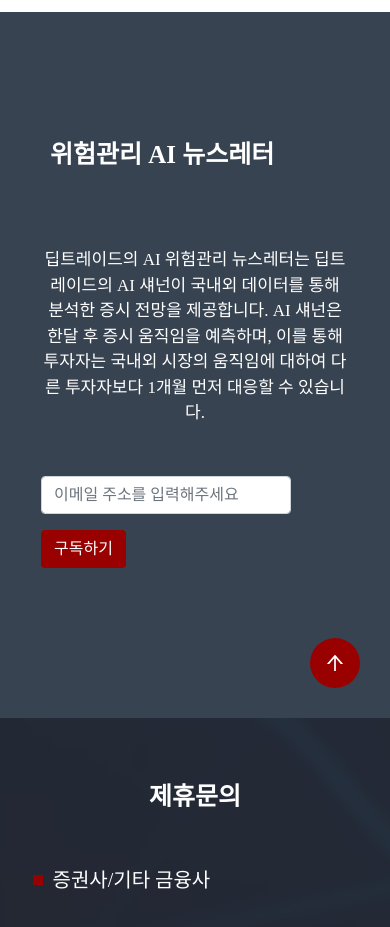
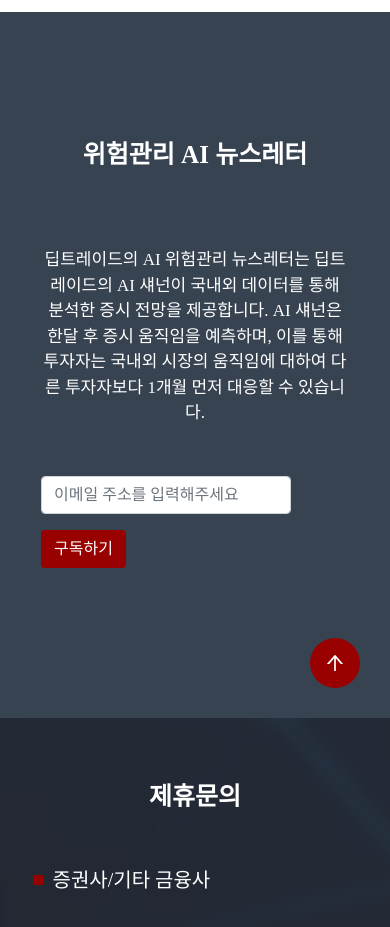
Before and after one commit to tsaurav18/deeptrade.com, a React (Create React App) app: page / in a window 390 px wide. Shown: the part 6540-7467 px from the top of the page. Built offline with nearby package versions, Linux system fonts and the light colour scheme; a web font is replaced by a local one.

Commit message:
fix alignmnets

```diff
--- a/src/pages/App.js
+++ b/src/pages/App.js
@@ -98,7 +98,7 @@
       <Recruitment />
       <News refProp={newsRef} />
       <Partnership mainRef={mainRef} />
-      <Newsletter refProp={newsletterRef} />
+      <Newsletter refProp={newsletterRef} mainRef={mainRef} />
       <Footer />
       <Modal
         visible={false}
--- a/src/pages/Newsletter/Newsletter.css
+++ b/src/pages/Newsletter/Newsletter.css
@@ -119,7 +119,8 @@
         display: flex;
         align-items: center;
         justify-content: center;
-        margin-left: 50px;
+        margin-left: auto;
+        margin-right: auto;
     }
   .container{
     margin-top:50px !important
```
